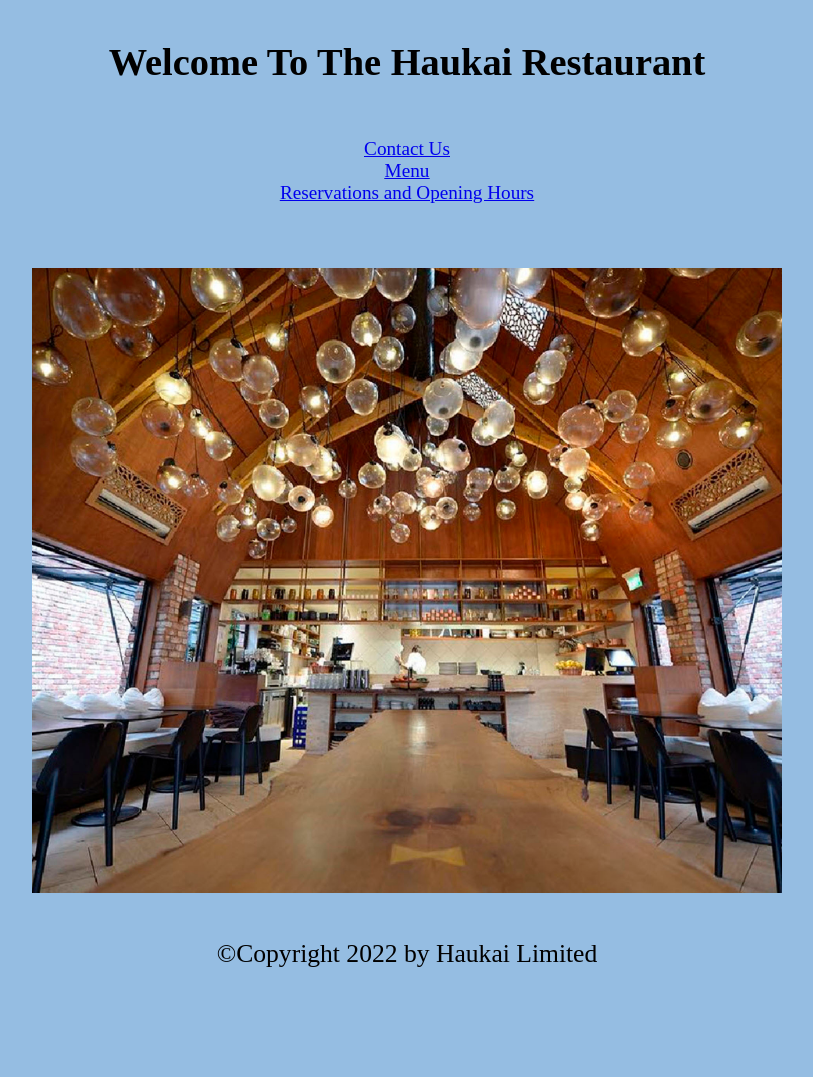
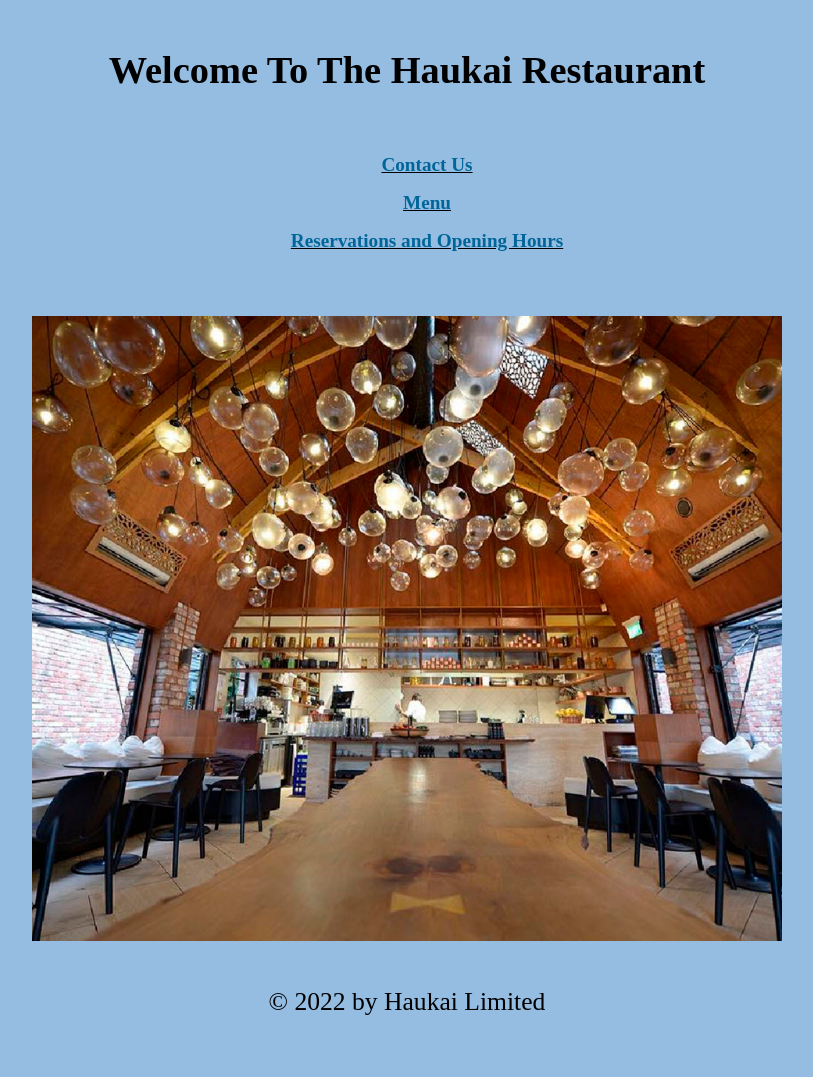
Before and after one commit to Brooke-Rose/Brooke-Rose.Assignment.github.io, a PHP site: page / in a window 1280 px wide. Shown: the whole page, without its empty margins (233-1046 px from the left). Before the commit the page ends 967 px from the top, so only its background shows below. Run offline with PHP 8.4, Linux system fonts and the light colour scheme.

Commit message:
correcting menu css

```diff
--- a/css/my-css.css
+++ b/css/my-css.css
@@ -9,7 +9,8 @@ h1,
 h2,
 h3,
 li,
-nav {
+nav,
+footer {
     font-family: 'Times New Roman', Times, serif;
     text-align: center;
     font-size: 2vw;
@@ -24,6 +25,7 @@ iframe {
 
 h1{
     font-size: 3vw;
+    padding: 8px 15px;
 
 }
 h2{
@@ -33,16 +35,36 @@ h3, li{
     font-size: 1.5vw;
     }
 
-nav {
+
+#menu {
+    width: 100%;
+    margin: 0;
+    padding: 0;
+    text-align: center;
+    list-style: none;
     font-size: 20px;
     padding: 20px;
 text-decoration:underline;
 overflow: hidden;
 }
 
-a:hover {
-    color: blue;
-}
+
+
+
+  #menu li a {
+    display: block;
+    padding: 8px 15px;
+    text-decoration: none;
+    font-weight: 700;
+    text-align: center;
+    color: #069;
+
+
+  }
+
+  #menu li a:hover {
+   color: #eee;
+  }
 
 .footer {
 
@@ -61,15 +83,21 @@ img {
     vertical-align:middle;
 }
   div {
-    width: 20%;
+    width: 100%;
     height: auto;
     min-height: 100%;
     overflow: hidden;
-    vertical-align:middle;
+    text-align: float;
   }
 
-  ul {
-    list-style-type: none;
-    margin: 0;
-    padding: 8px;
+
+  .responsive {
+    width: 100%;
+    max-width: 400px;
+    height: auto;
   }
+  img {
+    display: block;
+    margin: 0 auto;
+    max-width: 100%;
+  }
--- a/index.html
+++ b/index.html
@@ -4,6 +4,7 @@
 
 <head>
 
+  <title>Welcome To The Haukai Restaurant</title>
   <meta charset="utf-8">
   <meta name="viewport" content="width=device-width, initial-scale=1.0">
 
@@ -11,34 +12,38 @@
   <link rel="stylesheet" href="css/my-css.css">
 
 </head>
+
 <body>
-<header>
   <h1>Welcome To The Haukai Restaurant</h1>
+    <div id="menu bar">
+      <ul id="menu">
+        <li>
+          <a href="C:\Users\Solil\OneDrive\Desktop\STUDY\BIT607\607_AS2_website\contact.html">Contact Us</a>
+        </li>
+        <li>
+          <a href="C:\Users\Solil\OneDrive\Desktop\STUDY\BIT607\607_AS2_website\menu.html">Menu</a>
+        </li>
+        <li>
+          <a href="C:\Users\Solil\OneDrive\Desktop\STUDY\BIT607\607_AS2_website\reservations.html">Reservations
+            and Opening Hours</a>
+          </li>
+      </ul>
+    </div>
 
-  <nav>
-   <ul>
-    <li><a href="C:\Users\Solil\OneDrive\Desktop\STUDY\BIT607\607_AS2_website\contact.html">Contact Us</a></li>
-    <li><a href="C:\Users\Solil\OneDrive\Desktop\STUDY\BIT607\607_AS2_website\menu.html">Menu</a></li>
-    <li><a href="C:\Users\Solil\OneDrive\Desktop\STUDY\BIT607\607_AS2_website\reservations.html">Reservations
-      and Opening Hours</a></li>
-   </ul>
-  </nav>
- </header>
 
 
   <br>
   <br>
 
-<main>
-  <img src="images/Interior of haukai.jpg" alt="The interior of The Haukai Restaurant" width="60%" height="60%">
+  <main>
+    <img src="images/Interior of haukai.jpg" alt="The interior of The Haukai Restaurant" width="60%" height="60%">
 
   </main>
 
-  <!-- Footer -->
 
   <footer class="footer">
 
-    <p>©Copyright 2022 by Haukai Limited</p>
+    <p>© 2022 by Haukai Limited</p>
 
   </footer>
 
--- a/menu.html
+++ b/menu.html
@@ -30,7 +30,7 @@
 
         <p>Rewena Bread $10</p>
         <p> Māori Bread</p>
-        <div><img src="images/Rewena Bread.jpg" alt="Rewena bread" class="responsive"></div>
+        <p><img src="images/Rewena Bread.jpg" alt="Rewena bread" class="responsive" /></p>
 <br>
 <br>
         <p>Paua Fritter $16</p>
--- a/styles/style.css
+++ b/styles/style.css
@@ -1,10 +0,0 @@
-.responsive {
-    width: 100%;
-    max-width: 400px;
-    height: auto;
-  }
-  img {
-    display: block;
-    margin: 0 auto;
-    max-width: 100%;
-  }
```
Also changed, not shown: contact.html (+16 -1 lines).
